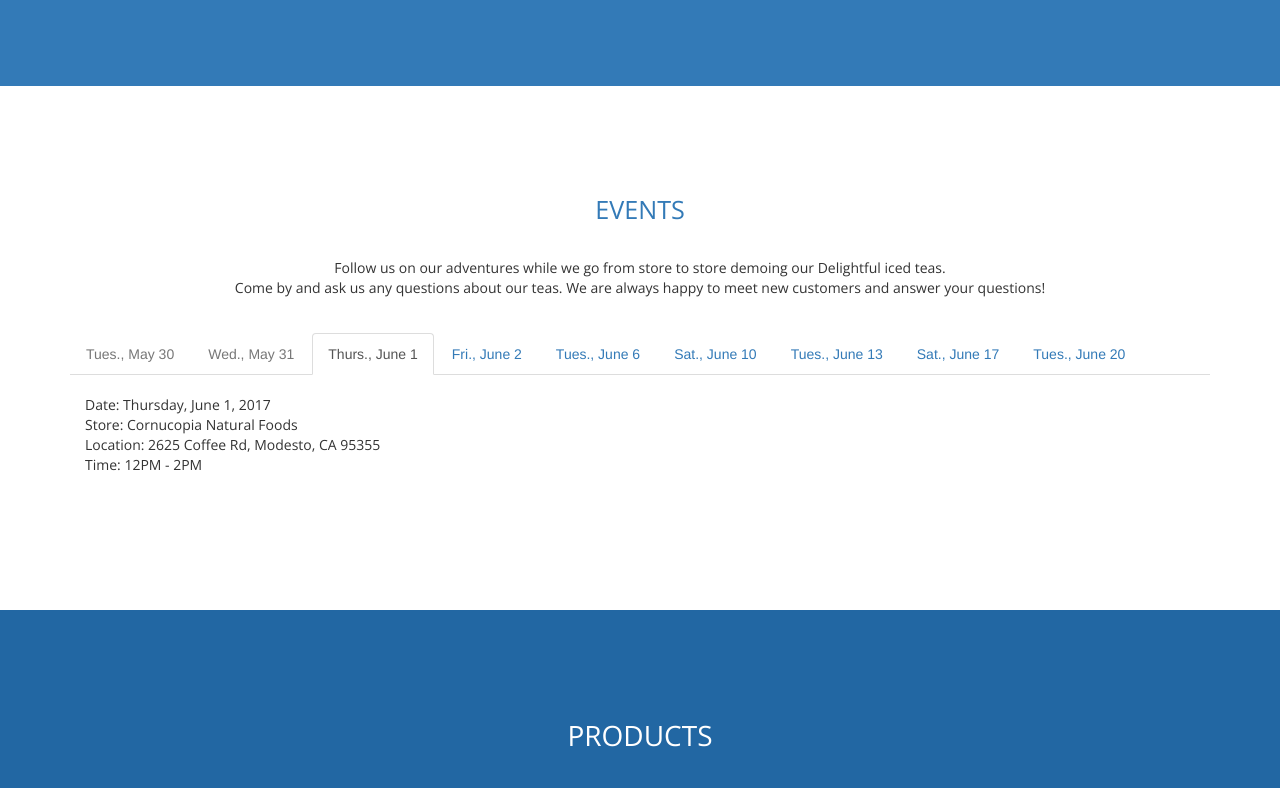
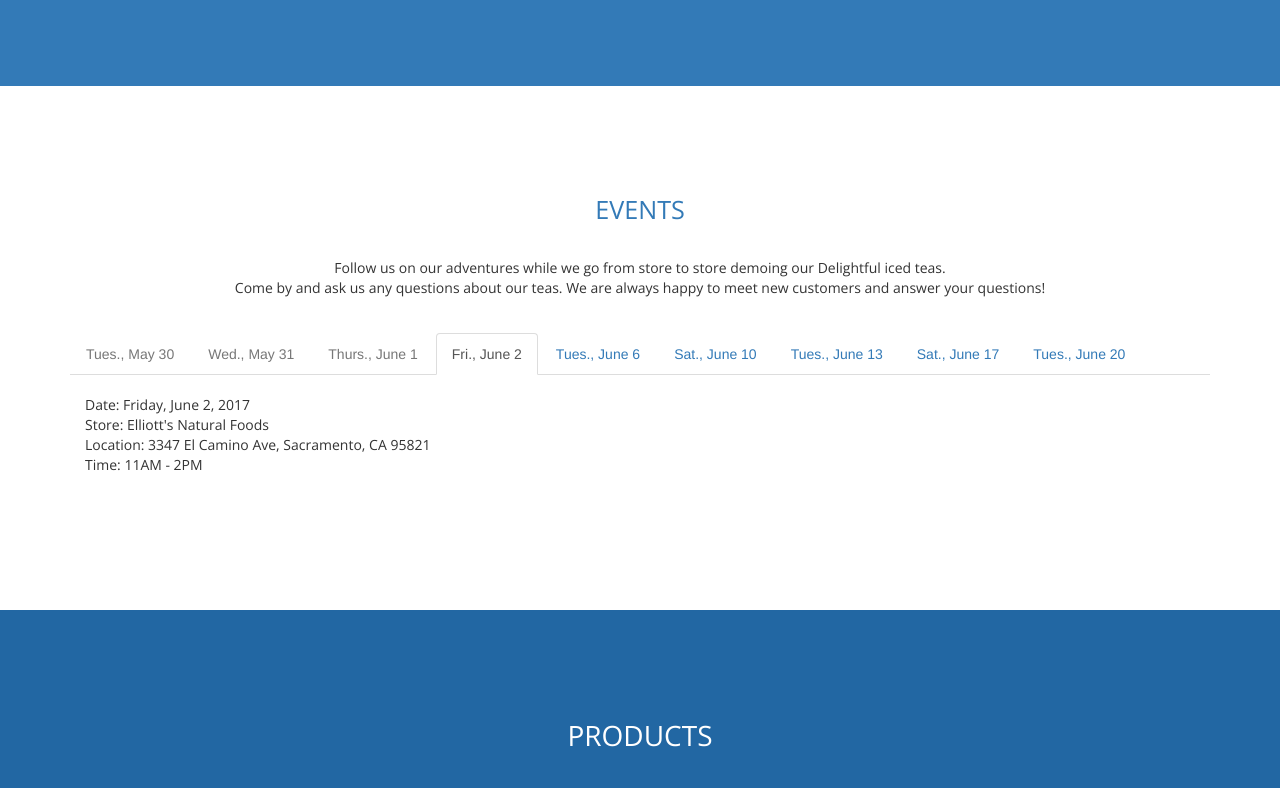
Before and after one commit to annie-yang/Delightful_Natural_Food, a plain HTML site: page index.html in a window 1280 px wide. Shown: the part 2362-3150 px from the top of the page. Drawn offline with nearby package versions, Linux system fonts and the light colour scheme.

Commit message:
edited event dates

```diff
--- a/index.html
+++ b/index.html
@@ -201,8 +201,8 @@
 				 <ul class="nav nav-tabs" role="tablist">
 					 <li role="presentation" class="disabled"><a href="#first" aria-controls="settings" role="tab" data-toggle="tab">Tues., May 30</a></li>
 					 <li role="presentation" class="disabled"><a href="#second" aria-controls="settings" role="tab" data-toggle="tab">Wed., May 31</a></li> <!-- class="disabled" -->
-					 <li role="presentation" class="active"><a href="#third" aria-controls="home" role="tab" data-toggle="tab">Thurs., June 1</a></li>
-					 <li role="presentation"><a href="#fourth" aria-controls="home" role="tab" data-toggle="tab">Fri., June 2</a></li>
+					 <li role="presentation" class="disabled"><a href="#third" aria-controls="home" role="tab" data-toggle="tab">Thurs., June 1</a></li>
+					 <li role="presentation" class="active"><a href="#fourth" aria-controls="home" role="tab" data-toggle="tab">Fri., June 2</a></li>
 					 <li role="presentation"><a href="#fifth" aria-controls="home" role="tab" data-toggle="tab">Tues., June 6</a></li>
 					 <li role="presentation"><a href="#sixth" aria-controls="home" role="tab" data-toggle="tab">Sat., June 10</a></li>
 					 <li role="presentation"><a href="#seventh" aria-controls="home" role="tab" data-toggle="tab">Tues., June 13</a></li>
@@ -241,15 +241,17 @@
              </strike>
 						 </p>
 					 </div>
-					 <div role="tabpanel" class="tab-pane fade in active" id="third">
+					 <div role="tabpanel" class="tab-pane" id="third">
 						 <p class="timeDate">
-							 Date: Thursday, June 1, 2017 <br>
+							 <strike>
+               Date: Thursday, June 1, 2017 <br>
 							 Store: Cornucopia Natural Foods<br>
 							 Location: 2625 Coffee Rd, Modesto, CA 95355<br>
 							 Time: 12PM - 2PM
+              </strike>
 						 </p>
 					 </div>
-					 <div role="tabpanel" class="tab-pane" id="fourth">
+					 <div role="tabpanel" class="tab-pane fade in active" id="fourth">
 						 <p class="timeDate">
 							 Date: Friday, June 2, 2017 <br>
 							 Store: Elliott's Natural Foods<br>
```
